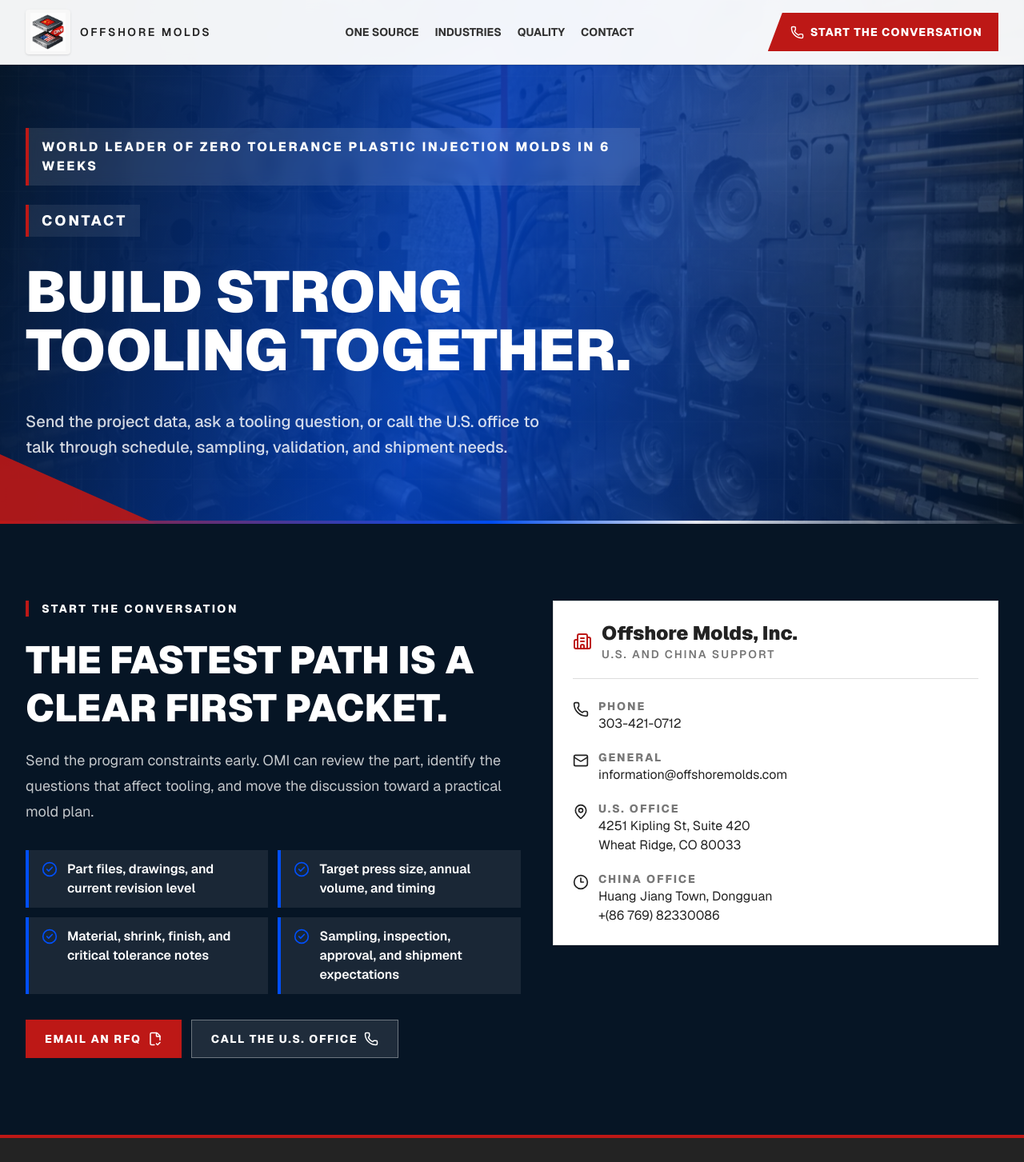
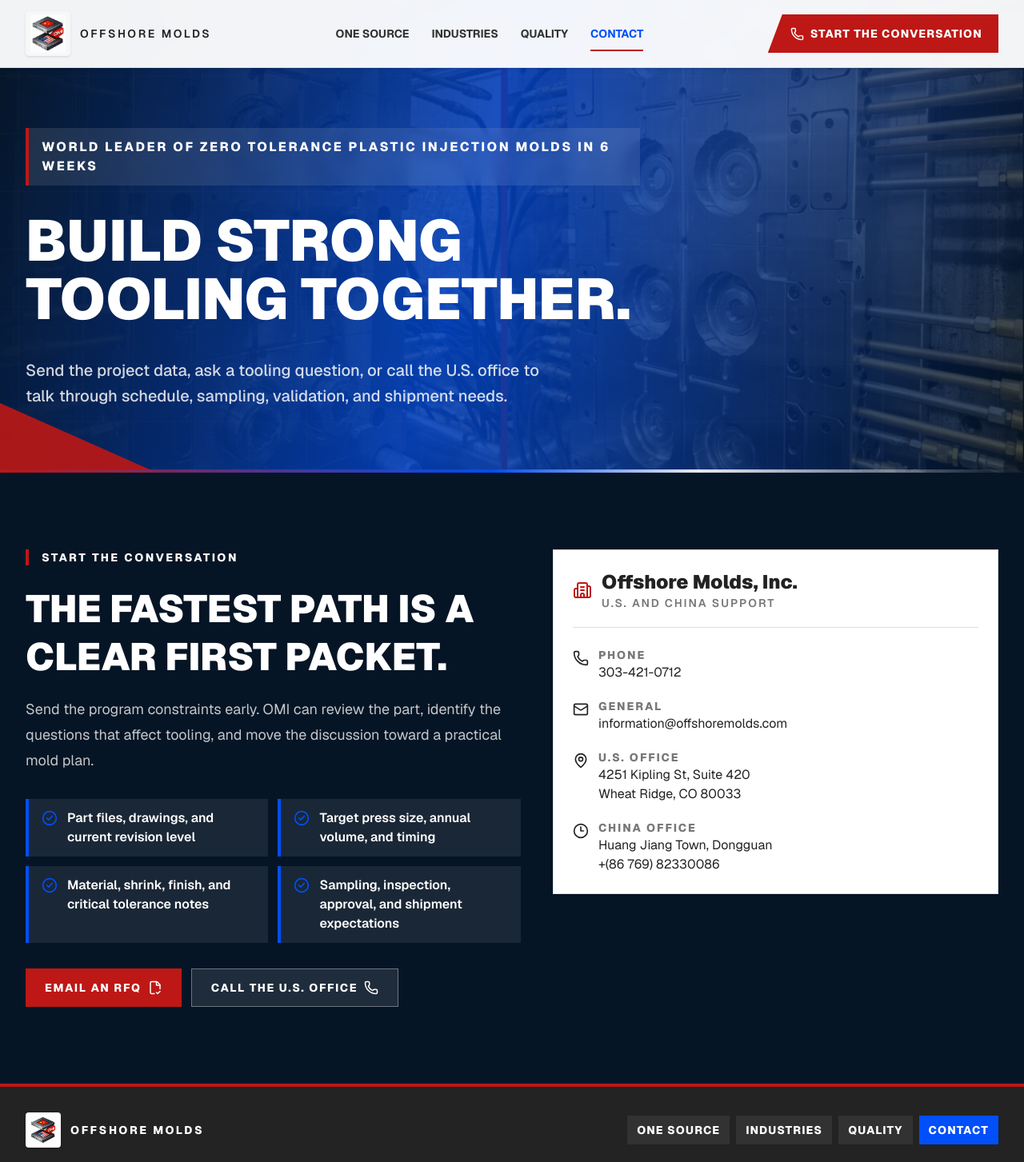
Before and after one commit to swaltersjrtest/offshoremolds, a Next.js app: page /contact in a window 1280 px wide. Shown: the top 1453 px of the page at 80% size. Built offline with nearby package versions, Linux system fonts and the light colour scheme.

Commit message:
Refine homepage story and active navigation

```diff
--- /dev/null
+++ b/src/app/components/active-nav-link.tsx
@@ -0,0 +1,71 @@
+"use client";
+
+import Link from "next/link";
+import { usePathname } from "next/navigation";
+import { ArrowRight } from "lucide-react";
+
+import type { mainNav } from "../site-data";
+
+type NavItem = (typeof mainNav)[number];
+
+type ActiveNavLinkProps = Readonly<{
+  item: NavItem;
+  variant?: "desktop" | "mobile" | "footer";
+}>;
+
+function isActivePath(pathname: string, href: string) {
+  return pathname === href || pathname.startsWith(`${href}/`);
+}
+
+export function ActiveNavLink({ item, variant = "desktop" }: ActiveNavLinkProps) {
+  const pathname = usePathname();
+  const isActive = isActivePath(pathname, item.href);
+
+  if (variant === "mobile") {
+    return (
+      <Link
+        href={item.href}
+        aria-current={isActive ? "page" : undefined}
+        className={[
+          "flex min-h-11 items-center justify-between border px-4 text-sm font-extrabold uppercase tracking-[0.12em] transition hover:border-[#004ff9] hover:text-[#004ff9]",
+          isActive
+            ? "border-[#004ff9] bg-[#004ff9] text-white"
+            : "border-[#e1e5e7] bg-[#f8faf9] text-[#222222]",
+        ].join(" ")}
+      >
+        {item.label}
+        <ArrowRight aria-hidden="true" size={16} />
+      </Link>
+    );
+  }
+
+  if (variant === "footer") {
+    return (
+      <Link
+        href={item.href}
+        aria-current={isActive ? "page" : undefined}
+        className={[
+          "px-3 py-2 text-center text-sm font-extrabold uppercase tracking-[0.08em] text-white transition hover:bg-white hover:text-[#222222]",
+          isActive ? "bg-[#004ff9]" : "bg-white/7",
+        ].join(" ")}
+      >
+        {item.label}
+      </Link>
+    );
+  }
+
+  return (
+    <Link
+      href={item.href}
+      aria-current={isActive ? "page" : undefined}
+      className={[
+        "relative px-1 py-2 transition after:absolute after:inset-x-1 after:-bottom-1 after:h-0.5 after:origin-left after:transition",
+        isActive
+          ? "text-[#004ff9] after:scale-x-100 after:bg-[#BD1816]"
+          : "after:scale-x-0 after:bg-[#BD1816] hover:text-[#004ff9] hover:after:scale-x-100",
+      ].join(" ")}
+    >
+      {item.label}
+    </Link>
+  );
+}
--- a/src/app/components/site-shell.tsx
+++ b/src/app/components/site-shell.tsx
@@ -11,13 +11,13 @@
   Phone,
 } from "lucide-react";
 import { contactInfo, mainNav, siteTagline } from "../site-data";
+import { ActiveNavLink } from "./active-nav-link";
 
 type HeaderProps = {
   variant?: "overlay" | "solid";
 };
 
 type PageHeroProps = {
-  eyebrow: string;
   title: string;
   copy: string;
   image: string;
@@ -75,9 +75,7 @@
           )}
         >
           {mainNav.map((item) => (
-            <Link key={item.href} href={item.href} className="transition hover:text-[#004ff9]">
-              {item.label}
-            </Link>
+            <ActiveNavLink key={item.href} item={item} />
           ))}
         </nav>
 
@@ -99,14 +97,7 @@
           <div className="fixed left-3 right-3 top-[4.75rem] z-[60] border border-[#d7dcde] bg-white p-3 text-[#222222] shadow-2xl">
             <nav aria-label="Mobile navigation" className="grid gap-2">
               {mainNav.map((item) => (
-                <Link
-                  key={item.href}
-                  href={item.href}
-                  className="flex min-h-11 items-center justify-between border border-[#e1e5e7] bg-[#f8faf9] px-4 text-sm font-extrabold uppercase tracking-[0.12em] transition hover:border-[#004ff9] hover:text-[#004ff9]"
-                >
-                  {item.label}
-                  <ArrowRight aria-hidden="true" size={16} />
-                </Link>
+                <ActiveNavLink key={item.href} item={item} variant="mobile" />
               ))}
             </nav>
             <div className="mt-3 grid gap-2 border-t border-[#e1e5e7] pt-3">
@@ -130,7 +121,7 @@
   );
 }
 
-export function PageHero({ eyebrow, title, copy, image, imageAlt }: PageHeroProps) {
+export function PageHero({ title, copy, image, imageAlt }: PageHeroProps) {
   return (
     <section className="omi-hero-motion relative isolate flex min-h-[500px] items-center overflow-hidden bg-[#061525] pt-20 md:min-h-[56vh]">
       <SiteHeader variant="overlay" />
@@ -155,9 +146,6 @@
         <div className="max-w-4xl">
           <p className="omi-intro-kicker inline-flex max-w-3xl border-l-4 border-[#BD1816] bg-white/10 px-4 py-3 text-sm font-extrabold uppercase leading-6 tracking-[0.16em] text-white backdrop-blur sm:text-base">
             {siteTagline}
-          </p>
-          <p className="omi-intro-kicker mt-6 inline-block border-l-4 border-[#BD1816] bg-white/8 px-4 py-2 text-base font-extrabold uppercase leading-6 tracking-[0.16em] text-white backdrop-blur sm:text-lg">
-            {eyebrow}
           </p>
           <h1 className="omi-intro-title mt-8 text-balance text-5xl font-black uppercase leading-[1.02] text-white sm:text-6xl lg:text-7xl">
             {title}
@@ -333,13 +321,7 @@
 
           <nav aria-label="Footer navigation" className="grid grid-cols-2 gap-2 sm:flex sm:flex-wrap sm:items-center sm:justify-end">
             {mainNav.map((item) => (
-              <Link
-                key={item.href}
-                href={item.href}
-                className="bg-white/7 px-3 py-2 text-center text-sm font-extrabold uppercase tracking-[0.08em] text-white transition hover:bg-white hover:text-[#222222]"
-              >
-                {item.label}
-              </Link>
+              <ActiveNavLink key={item.href} item={item} variant="footer" />
             ))}
           </nav>
         </div>
--- a/src/app/contact/page.tsx
+++ b/src/app/contact/page.tsx
@@ -20,7 +20,6 @@
   return (
     <main className="min-h-screen bg-[#eef1f2] text-[#222222]">
       <PageHero
-        eyebrow="Contact"
         title="Build strong tooling together."
         copy="Send the project data, ask a tooling question, or call the U.S. office to talk through schedule, sampling, validation, and shipment needs."
         image="/omi/eight-core-mold-composite.jpg"
--- a/src/app/industries/page.tsx
+++ b/src/app/industries/page.tsx
@@ -15,7 +15,6 @@
   return (
     <main className="min-h-screen bg-[#eef1f2] text-[#222222]">
       <PageHero
-        eyebrow="Industries"
         title="Molds for products the market has to trust."
         copy="OMI supports recreation, consumer product, medical, agriculture, heavy truck, and technical molded part programs where speed and quality matter when going to market."
         image="/omi/industry-recreation-atv-owner.jpg"
--- a/src/app/page.tsx
+++ b/src/app/page.tsx
@@ -149,7 +149,21 @@
         </div>
       </section>
 
-      <section className="bg-[#eef1f2] py-18 sm:py-24">
+      <section className="bg-[#eef1f2] pt-18 sm:pt-24">
+        <div className="mx-auto max-w-7xl px-4 sm:px-6 lg:px-8">
+          <div className="border-l-4 border-[#BD1816] bg-white px-6 py-6 shadow-sm sm:px-8">
+            <p className="max-w-5xl text-lg font-semibold leading-8 text-[#3f4548]">
+              OMI was founded in 2001 by Mold Makers, each one having over 43 years of
+              experience in the industry. The U.S. headquarters is located in Wheat Ridge,
+              Colorado, and the International Headquarters is located in Dongguan, China. All of
+              our guys in the OMI office have at least 30 years of tooling experience. Everything
+              runs thru us, we are your ONE SOURCE.
+            </p>
+          </div>
+        </div>
+      </section>
+
+      <section className="bg-[#eef1f2] pb-18 pt-12 sm:pb-24 sm:pt-16">
         <div className="mx-auto max-w-7xl px-4 sm:px-6 lg:px-8">
           <div className="grid gap-10 lg:grid-cols-[0.78fr_1.22fr] lg:items-end">
             <div>
@@ -191,15 +205,6 @@
               );
             })}
           </div>
-
-          <div className="mt-8 border-l-4 border-[#BD1816] bg-white px-6 py-6 shadow-sm sm:px-8">
-            <p className="max-w-5xl text-lg font-semibold leading-8 text-[#3f4548]">
-              OMI was founded in 2001 by Mold Makers, each one having over 43 years of experience in
-              the industry. The U.S. headquarters is located in Wheat Ridge, Colorado with all of our
-              guys in the OMI office having at least 30 years of tooling experience. Everything runs
-              thru us, we are your ONE SOURCE.
-            </p>
-          </div>
         </div>
       </section>
 
--- a/src/app/process/page.tsx
+++ b/src/app/process/page.tsx
@@ -15,7 +15,6 @@
   return (
     <main className="min-h-screen bg-[#eef1f2] text-[#222222]">
       <PageHero
-        eyebrow="One Source"
         title="Everything important stays in one tooling path."
         copy="From first quote review to final shipment approval, OMI keeps design, offshore build execution, sampling, inspection, and customer communication connected."
         image="/omi/five-axis-cutting-detail.jpg"
--- a/src/app/quality/page.tsx
+++ b/src/app/quality/page.tsx
@@ -13,7 +13,6 @@
   return (
     <main className="min-h-screen bg-[#eef1f2] text-[#222222]">
       <PageHero
-        eyebrow="Quality"
         title="Proof before the mold leaves."
         copy="Materials, components, sampling, CMM inspection, checklists, and final teardown review are documented before OMI releases a mold for shipment."
         image="/omi/five-axis-polished-cavity.jpg"
--- a/src/app/site-data.ts
+++ b/src/app/site-data.ts
@@ -57,7 +57,7 @@
   },
   {
     value: "50-500T",
-    label: "Plastic injection mold programs supported",
+    label: "Small single to multicavity tight tolerance parts.",
   },
   {
     value: "500 - 1500T",
```
